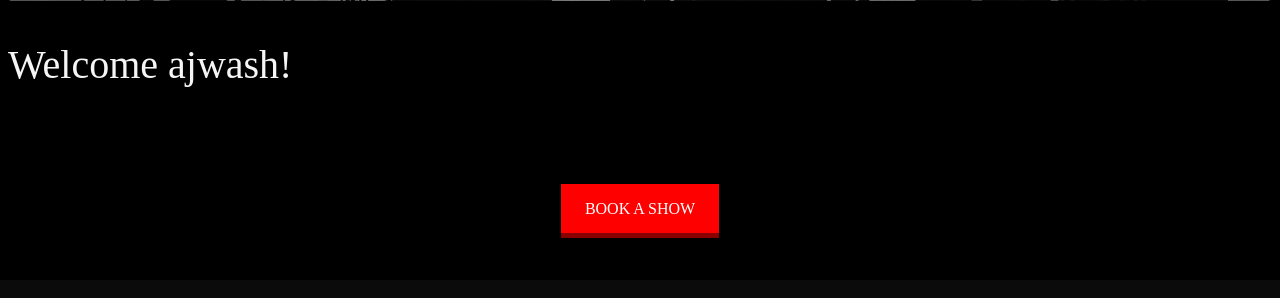
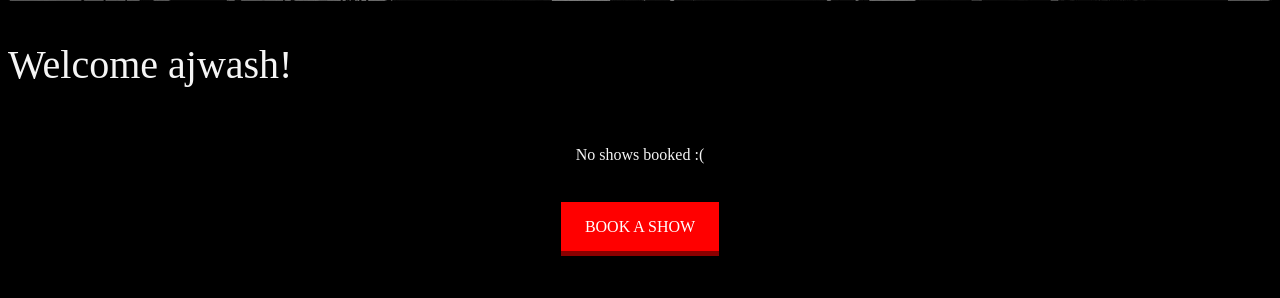
Before and after one commit to ArthurWash/MyTouringPal, a Django app: page /auth in a window 1280 px wide. Shown: the part 1061-1359 px from the top of the page. Before the commit the page ends 1299 px from the top, so only its background shows below. Run offline with Django 3.2, Linux system fonts and the light colour scheme; a user stored in the database is signed in; some libraries are stand-ins or nearby versions.

Commit message:
Update
Add: Minor tweaks and styling

```diff
--- a/app/templates/app/auth.html
+++ b/app/templates/app/auth.html
@@ -56,6 +56,13 @@
 
 <br>
 
+<div style="text-align: center">
+{% if ModelForm %}
+    Your shows: {{ModelForm|length}}
+{% else %}
+    No shows booked :(
+{% endif %}
+</div>
 
 <br>
 <br>
```
Also changed, not shown: db.sqlite3, 3 other files.
